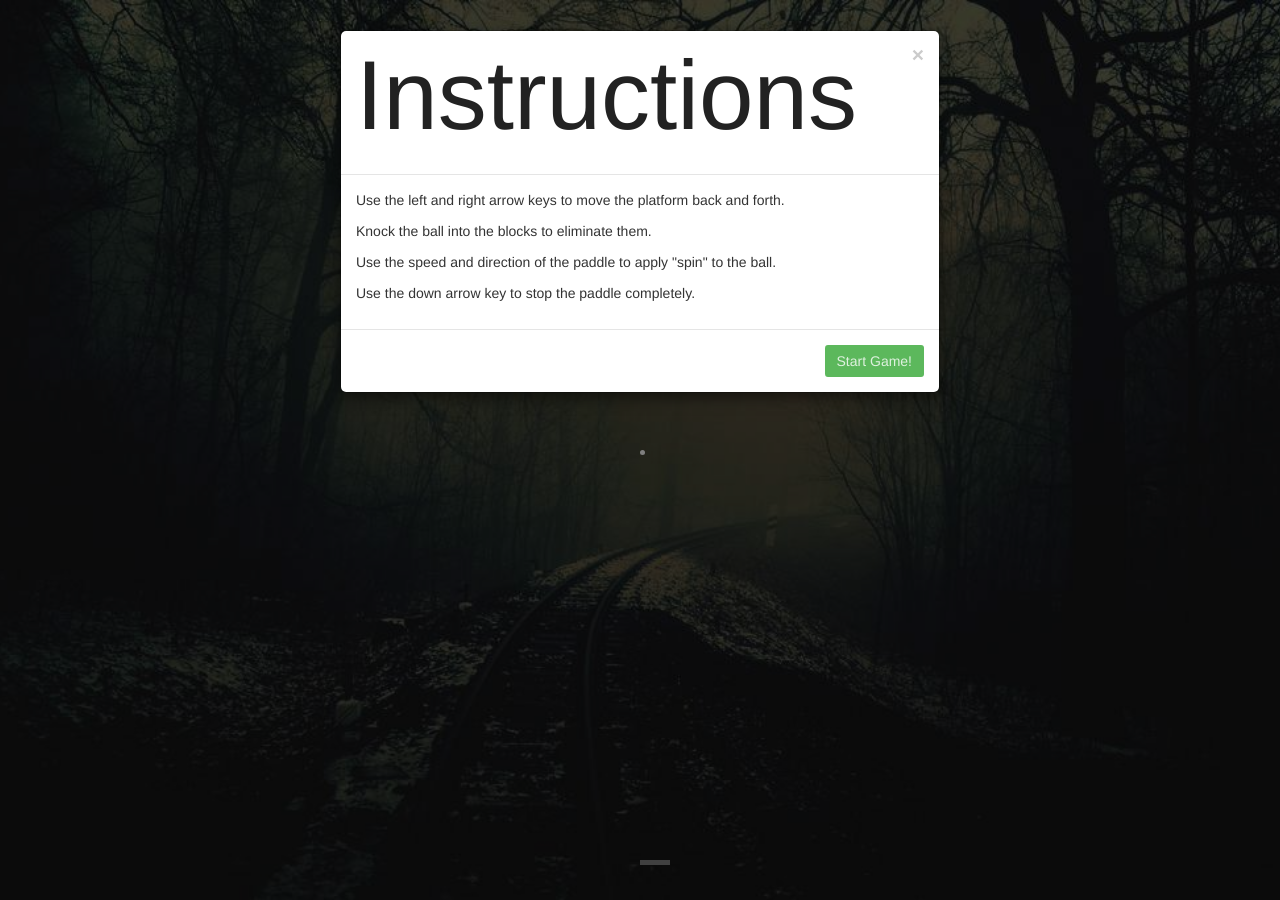
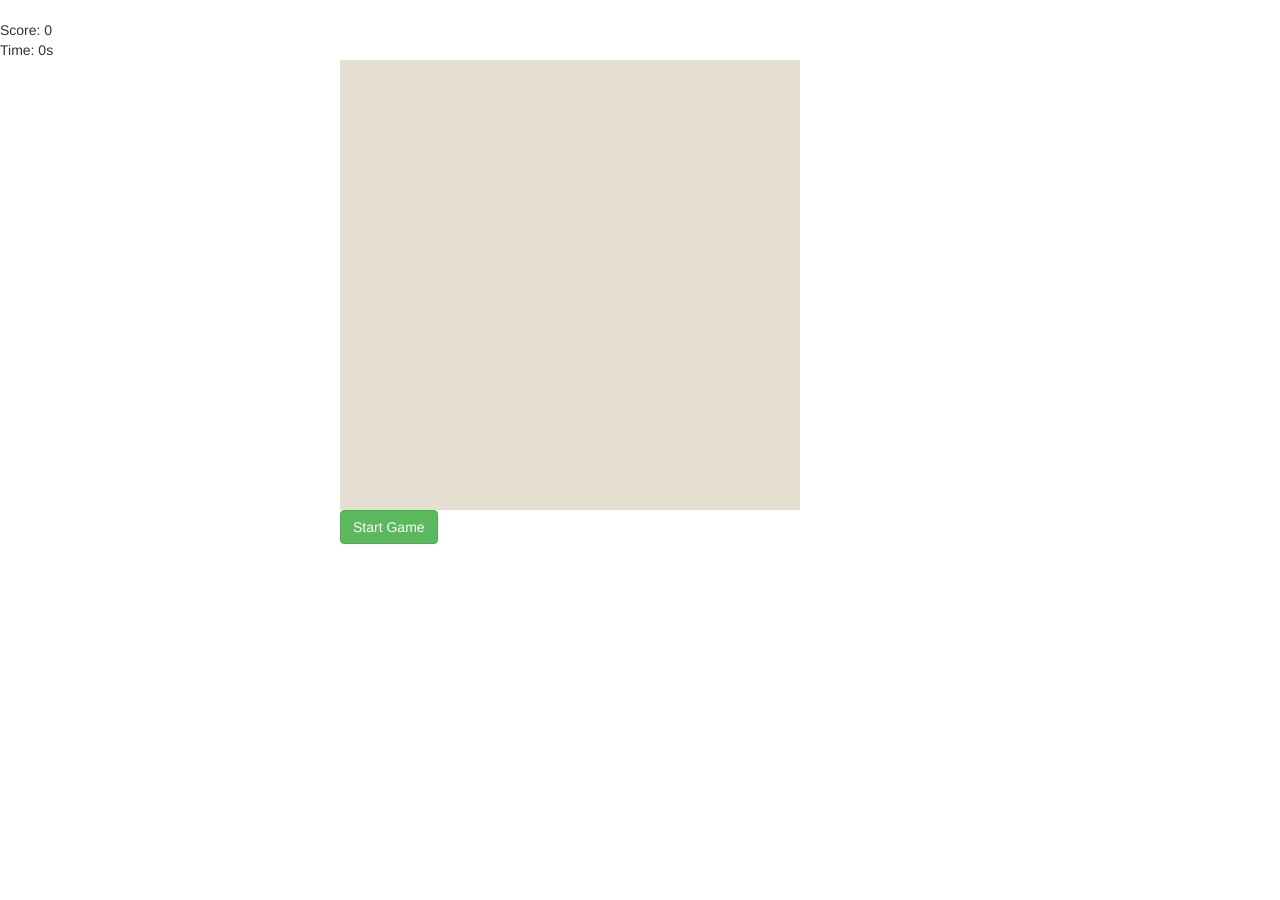
Before and after one commit to bstrdsmkr/CSIT2230, a Jekyll site: the page built from _posts/2014-10-17-week-8--the-reckoning.html, in a window 1280 px wide. Built offline with Jekyll 4.4.1, drawn with Linux system fonts in a browser that asks for light colours; nearby versions of some CDN libraries; some web fonts are replaced.

```diff
--- a/_posts/2014-10-17-week-7--the-exam.html
+++ b/_posts/2014-10-17-week-7--the-exam.html
@@ -7,7 +7,7 @@ permalink: "/week7-theexam/"
 
 <html>
   <head>
-    <title>jQuery Blockbreaker</title>
+    <title>Tiffani</title>
     <link href="../css/bootstrap.min.css" rel="stylesheet" />
   </head>
   <body>
@@ -20,7 +20,7 @@ permalink: "/week7-theexam/"
             <h4 class="modal-title title" style="color: #222">Instructions</h4>
           </div>
           <div class="modal-body">
-            <p>You play Tiffani (with an 'I'). Tiffani was on her way to a sorority when she like
+            <p>You play Tiffani (with an 'I'). Tiffani was on her way to a sorority party when she like
               speed bumped a trick-or-treater who TOTALLY would have seen her texting Brad and Chad if he didn't have
               that stupid little mask on. An orange jumpsuit would TOTALLY clash with her hair, so now the only sensible
               thing to do is get them all, before more of the little life-ruiners arrive.</p>
--- a/_posts/2014-10-17-week-8--the-reckoning.html
+++ b/_posts/2014-10-17-week-8--the-reckoning.html
@@ -5,46 +5,26 @@ date: "2014-10-17"
 permalink: "/week8-thereckoning/"
 ---
 
+<!DOCTYPE html>
 <html>
-  <head>
-    <title>jQuery Blockbreaker</title>
-    <link href="../css/bootstrap.min.css" rel="stylesheet" />
-    <link href="../css/magister.css" rel="stylesheet">
-    <link href='http://fonts.googleapis.com/css?family=Wire+One' rel='stylesheet' type='text/css'>
-  </head>
-  <body class="theme-invert">
-    <div id="hud" class="subtitle" style="position: absolute;"></div>
-    <div id="instructions" class="modal fade">
-      <div class="modal-dialog">
-        <div class="modal-content">
-          <div class="modal-header">
-            <button type="button" class="close" data-dismiss="modal"><span aria-hidden="true">&times;</span><span class="sr-only">Close</span></button>
-            <h4 class="modal-title title" style="color: #222">Instructions</h4>
-          </div>
-          <div class="modal-body">
-            <p>Use the left and right arrow keys to move the platform back and forth.</p>
-            <p>Knock the ball into the blocks to eliminate them.</p>
-            <p>Use the speed and direction of the paddle to apply "spin" to the ball.</p>
-            <p>Use the down arrow key to stop the paddle completely.</p>
-          </div>
-          <div class="modal-footer">
-            <button type="button" class="btn btn-success" data-dismiss="modal">Start Game!</button>
-          </div>
-        </div><!-- /.modal-content -->
-      </div><!-- /.modal-dialog -->
-    </div><!-- /.modal -->
+<head>
+  <title>exam 1</title>
+  <script src="http://code.jquery.com/jquery-1.9.1.min.js"></script>
+  <script src="http://code.jquery.com/ui/1.9.2/jquery-ui.min.js"></script>
+  <script src="../javascript/tile.js"></script>
+  <script src="../javascript/matching.js"></script>
+  <script src="../javascript/bootstrap.min.js"></script>
 
-    <!-- CORE JQUERY LIBRARY -->
-    <script src="../javascript/jquery-1.11.1.min.js"></script>
-    <!-- CORE BOOTSTRAP LIBRARY -->
-    <script src="../javascript/bootstrap.min.js"></script>
-    <!-- jCavas Library -->
-    <script src="../javascript/jcanvas.min.js"></script>
-    <!-- Vector lib -->
-    <script src="../javascript/vector.js"></script>
-    <!-- Quadtree lib -->
-    <script src="../javascript/quadtree.js"></script>
-    <!-- Custom javascript -->
-    <script src="../javascript/week6.js"></script>
-  </body>
+  <link href="../css/bootstrap.min.css" rel="stylesheet" />
+  <link rel="stylesheet" type="text/css" href="../css/week8.css"/>
+</head>
+<body>
+  <div id="score">Score: 0</div>
+  <div id="timer">Time: 0s</div>
+  <article id="game">
+    <section id="board">
+    </section>
+    <button id="startGameButton" class="btn btn-success">Start Game</button>
+  </article>
+</body>
 </html>
--- /dev/null
+++ b/css/week8.css
@@ -0,0 +1,53 @@
+/*
+    adapted from https://github.com/rheh/HTML5-canvas-projects/blob/master/matching_game/css/style.css
+*/
+
+root {
+    display: block;
+}
+
+body {
+  background-color: #fff;
+  margin: 20px 0 0 0;
+}
+
+#game {
+  width: 600px;
+  margin: 0 auto;
+}
+
+header div {
+  height: 40px;
+  font-size: 18px;
+  color: #a67900;
+  padding-top: 15px;
+}
+
+#board {
+  padding-top: 10px;
+    width: 460px;
+    height: 450px;
+  background-color: rgb(228, 223, 208);
+}
+
+.tile {
+  float:left;
+  width: 100px;
+  height: 100px;
+  margin-left: 10px;
+  margin-bottom: 10px;
+  border: 1px solid #cfcfcf;
+  cursor: pointer;
+  background-color: #fff;
+}
+
+.tile:hover {
+  opacity: 0.6;
+}
+
+.tile img {
+  display: block;
+  margin: 0 auto;
+  padding-top: 25px;
+  width: 50px;
+}
```
Also changed, not shown: _posts/2014-10-06-animation.html (added, +90 -0 lines).
